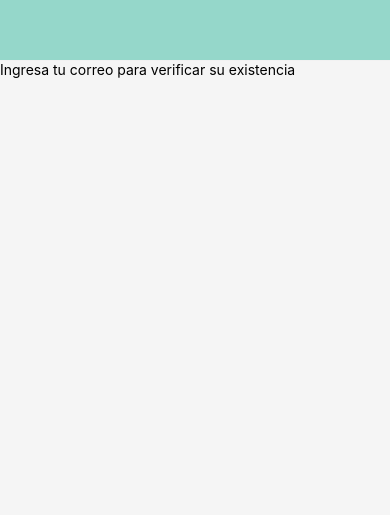
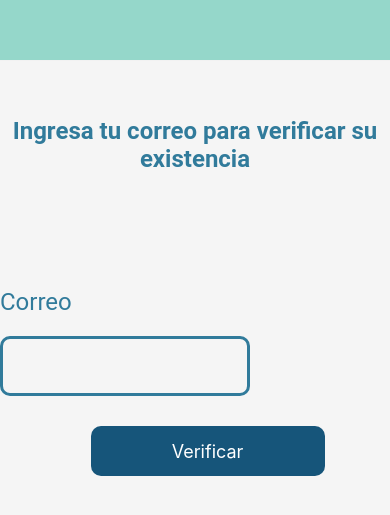
Before and after one commit to BarucCarrillo/clusterhub, a React Native app: screen /ForgotPass in a window 390 px wide. Shown: the part 139-654 px from the top of the page. Built offline with nearby package versions, Linux system fonts and the light colour scheme.

Commit message:
cambios auth

```diff
--- a/src/views/forgotpass.jsx
+++ b/src/views/forgotpass.jsx
@@ -2,6 +2,7 @@ import * as React from "react";
 import {StyleSheet, View, Text, TextInput } from "react-native";
 import { useNavigation } from "@react-navigation/native";
 import Header from "../components/header";
+import { Button } from "react-native-elements";
 
 const ForgotPass = () => {
     const navigation = useNavigation();
@@ -9,7 +10,15 @@ const ForgotPass = () => {
     return(
         <View style={styles.rectangleView}>
             <Header/>
-            <Text style={styles.title}>Ingresa tu correo para verificar su existencia</Text>
+            <Text style={styles.labelTitle}>Ingresa tu correo para verificar su existencia</Text>
+
+            <View style={styles.emailContainer}>
+                <Text style={styles.label}>Correo</Text>
+                <TextInput style={styles.input} keyboardType="email-address" />
+            </View>
+
+            <Button title={"Verificar"}
+                    buttonStyle={styles.verButton}/>
         </View>
     )
 }
@@ -20,6 +29,45 @@ const styles = StyleSheet.create({
     	backgroundColor: "#f5f5f5",
     	flex: 1,
     	width: "100%",
+    },
+    labelTitle: {
+        fontSize: 24,
+        fontFamily: "Roboto",
+        color: "#317b9b",
+        textAlign: "center",
+        marginTop: 56,
+        marginBottom: 15,
+        fontWeight: 'bold',
+    },
+    emailContainer: {
+        marginTop: 100,
+        width: "80%"
+    },
+    label: {
+        fontSize: 24,
+        fontFamily: "Roboto",
+        color: "#317b9b",
+        textAlign: "left",
+        marginBottom: 20
+    },
+    input: {
+        height: 60,
+        width: "80%",
+        borderColor: '#317b9b',
+        borderWidth: 3,
+        borderRadius: 10,
+        marginBottom: 10,
+    },
+    verButton: {
+        backgroundColor: '#16557a',
+        borderRadius: 10,
+        height: 50,
+        width: "60%",
+        height: 50,
+        marginTop: 20,
+        marginLeft: 25,
+        display: 'flex',
+        alignSelf: 'center'
     }
 })
 
```
